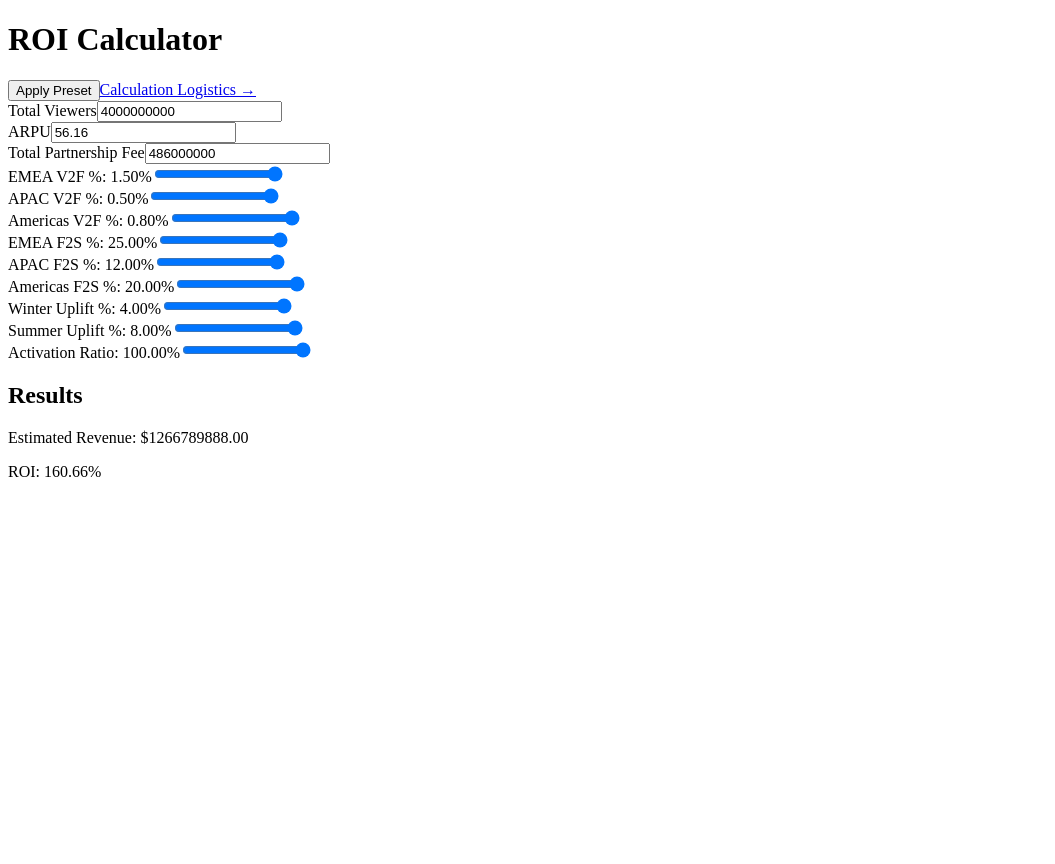
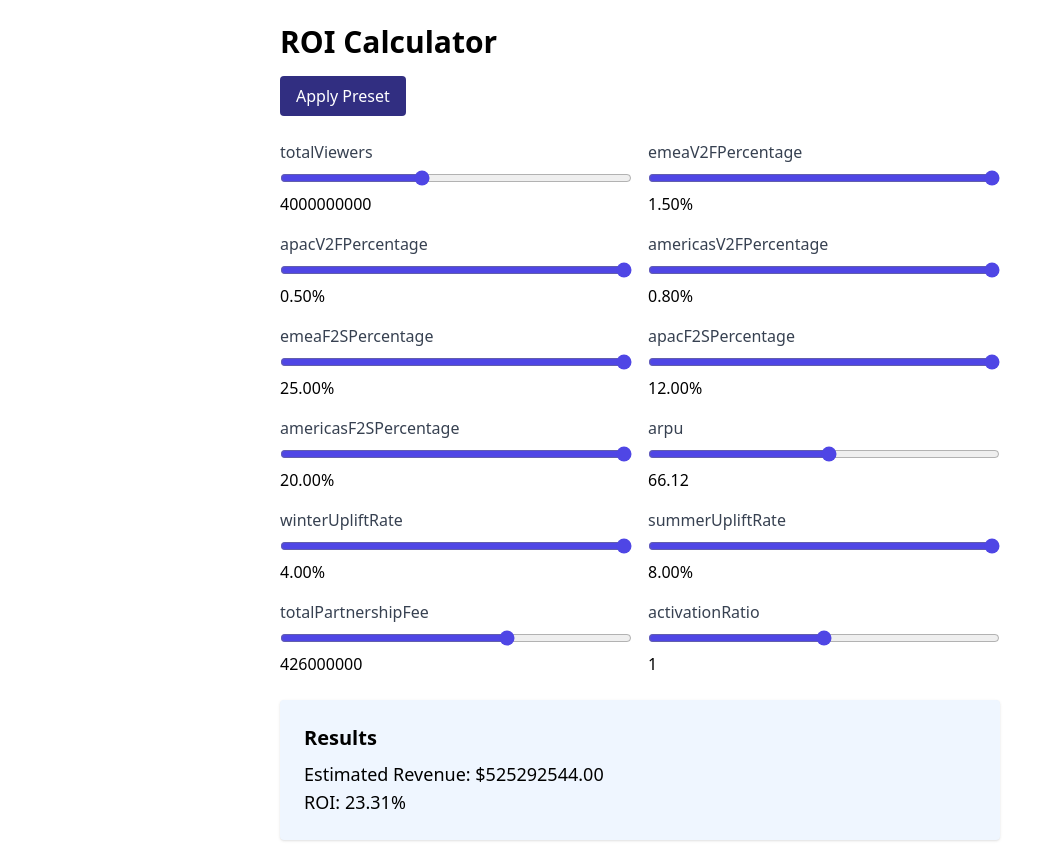
Before and after one commit to Mezzali22/ROI-Calculator, a React (Vite) app: page / in a window 1280 px wide. Shown: the whole page, without its empty margins (0-1055 px from the left). Before the commit the page ends 800 px from the top, so only its background shows below. Built offline with nearby package versions, Linux system fonts and the light colour scheme.

Commit message:
Restore design, fix preset, remove logistics page

```diff
--- a/src/LogisticsPage.jsx
+++ b/src/LogisticsPage.jsx
@@ -6,37 +6,27 @@ export default function LogisticsPage() {
     <div className="p-10 max-w-4xl mx-auto text-gray-800 font-sans leading-relaxed">
       <h1 className="text-3xl font-bold mb-6 text-center">Calculation Logistics</h1>
 
-      <div className="space-y-6">
-        <section>
+      <div className="space-y-4">
         <h2 className="text-xl font-semibold">1. Subscription Revenue</h2>
-          <ul className="list-disc pl-5 mt-2">
+        <ul className="list-disc pl-5">
           <li>EMEA = Total Viewers × 0.35 → V2F → F2S</li>
           <li>APAC = Total Viewers × 0.45 → V2F → F2S</li>
-            <li>Americas = Total Viewers × 0.20 → V2F → F2S</li>
-            <li>Total Subscribers = Sum of F2S</li>
-            <li>Subscription Revenue = Subscribers × ARPU × 6 years</li>
+          <li>Americas = Total Viewers × 0.2 → V2F → F2S</li>
+          <li>Total = Sum of F2S × ARPU × 6 years</li>
         </ul>
-        </section>
 
-        <section>
-          <h2 className="text-xl font-semibold">2. Advertising Revenue Uplift</h2>
-          <ul className="list-disc pl-5 mt-2">
-            <li>Winter Uplift + Summer Uplift → % multiplier</li>
-            <li>Revenue = Revenue × (1 + total uplift / 100)</li>
+        <h2 className="text-xl font-semibold">2. Advertising Revenue</h2>
+        <ul className="list-disc pl-5">
+          <li>Winter + Summer Uplift Multiplier</li>
+          <li>Total Revenue = Subscribers × ARPU × Uplift</li>
         </ul>
-        </section>
 
-        <section>
-          <h2 className="text-xl font-semibold">3. ROI Calculation</h2>
-          <ul className="list-disc pl-5 mt-2">
-            <li>Investment = Total Partnership Fee</li>
-            <li>ROI = ((Total Revenue - Investment) / Investment) × 100</li>
+        <h2 className="text-xl font-semibold">3. ROI Formula</h2>
+        <ul className="list-disc pl-5">
+          <li>ROI = ((Revenue - Fee) ÷ Fee) × 100</li>
         </ul>
-        </section>
 
-        <div className="pt-4">
         <Link to="/" className="text-purple-700 underline">← Back to ROI Calculator</Link>
-        </div>
       </div>
     </div>
   );
--- a/src/ROICalculator.jsx
+++ b/src/ROICalculator.jsx
@@ -1,22 +1,21 @@
 import React, { useState } from 'react';
-import { Link } from 'react-router-dom';
 
 export default function ROICalculator() {
   const [totalViewers, setTotalViewers] = useState(4000000000);
-  const [arpu, setArpu] = useState(56.16);
-  const [fee, setFee] = useState(486000000);
+  const [arpu, setArpu] = useState(66.12);
+  const [fee, setFee] = useState(426000000);
 
-  const [emV2F, setEmV2F] = useState(1.5);
-  const [apV2F, setApV2F] = useState(0.5);
-  const [amV2F, setAmV2F] = useState(0.8);
+  const [emeaV2F, setEmeaV2F] = useState(0.015);
+  const [apacV2F, setApacV2F] = useState(0.005);
+  const [amerV2F, setAmerV2F] = useState(0.008);
 
-  const [emF2S, setEmF2S] = useState(25);
-  const [apF2S, setApF2S] = useState(12);
-  const [amF2S, setAmF2S] = useState(20);
+  const [emeaF2S, setEmeaF2S] = useState(0.25);
+  const [apacF2S, setApacF2S] = useState(0.12);
+  const [amerF2S, setAmerF2S] = useState(0.2);
 
-  const [winterUplift, setWinterUplift] = useState(4);
-  const [summerUplift, setSummerUplift] = useState(8);
-  const [activationRatio, setActivationRatio] = useState(100);
+  const [winterUplift, setWinterUplift] = useState(0.04);
+  const [summerUplift, setSummerUplift] = useState(0.08);
+  const [activationRatio, setActivationRatio] = useState(1.0);
 
   const applyPreset = () => {
     setArpu(66.12);
@@ -24,89 +23,71 @@ export default function ROICalculator() {
   };
 
   const calculateROI = () => {
-    const v2fTotal = (
-      (totalViewers * emV2F) / 100 +
-      (totalViewers * apV2F) / 100 +
-      (totalViewers * amV2F) / 100
-    );
+    const v2fTotal =
+      (totalViewers * emeaV2F + totalViewers * apacV2F + totalViewers * amerV2F) / 3;
 
-    const convertedSubscribers = (
-      v2fTotal *
-      ((emF2S / 100 + apF2S / 100 + amF2S / 100) *
-        (activationRatio / 100)) /
-      3
-    );
+    const convertedSubscribers =
+      ((emeaF2S + apacF2S + amerF2S) / 3) * (v2fTotal * activationRatio);
 
-    const upliftMultiplier = 1 + (winterUplift + summerUplift) / 200;
+    const upliftMultiplier = 1 + (winterUplift + summerUplift);
+
     const revenue = convertedSubscribers * arpu * upliftMultiplier;
+    const roi = ((revenue - fee) / fee) * 100;
 
     return {
-      roi: ((revenue - fee) / fee) * 100,
       revenue: revenue.toFixed(2),
+      roi: roi.toFixed(2),
     };
   };
 
-  const { roi, revenue } = calculateROI();
+  const { revenue, roi } = calculateROI();
 
-  const labelClass = 'block font-medium text-gray-700 mb-1';
-  const sliderClass = 'border px-2 py-1 rounded w-full';
+  const labelClass = "block font-medium text-gray-700 mb-1";
+  const inputClass = "w-full border px-2 py-1 rounded";
+  const sliderClass = "w-full accent-indigo-600";
+
+  const variables = [
+    { label: "totalViewers", val: totalViewers, setter: setTotalViewers, min: 1000000, max: 10000000000 },
+    { label: "emeaV2FPercentage", val: emeaV2F, setter: setEmeaV2F, min: 0.01, max: 0.015 },
+    { label: "apacV2FPercentage", val: apacV2F, setter: setApacV2F, min: 0.0045, max: 0.005 },
+    { label: "americasV2FPercentage", val: amerV2F, setter: setAmerV2F, min: 0.0075, max: 0.008 },
+    { label: "emeaF2SPercentage", val: emeaF2S, setter: setEmeaF2S, min: 0.18, max: 0.25 },
+    { label: "apacF2SPercentage", val: apacF2S, setter: setApacF2S, min: 0.05, max: 0.12 },
+    { label: "americasF2SPercentage", val: amerF2S, setter: setAmerF2S, min: 0.12, max: 0.2 },
+    { label: "arpu", val: arpu, setter: setArpu, min: 30, max: 100 },
+    { label: "winterUpliftRate", val: winterUplift, setter: setWinterUplift, min: 0.02, max: 0.04 },
+    { label: "summerUpliftRate", val: summerUplift, setter: setSummerUplift, min: 0.05, max: 0.08 },
+    { label: "totalPartnershipFee", val: fee, setter: setFee, min: 100000000, max: 600000000 },
+    { label: "activationRatio", val: activationRatio, setter: setActivationRatio, min: 0.8, max: 1.2 },
+  ];
 
   return (
-    <div className="max-w-5xl mx-auto p-6 font-sans">
-      <h1 className="text-3xl font-bold text-center mb-6">ROI Calculator</h1>
-      <div className="flex justify-center gap-4 mb-4">
-        <button onClick={applyPreset} className="bg-blue-500 text-white px-4 py-2 rounded hover:bg-blue-600">Apply Preset</button>
-        <Link to="/logistics" className="text-purple-700 underline self-center">Calculation Logistics →</Link>
-      </div>
-
-      <div className="grid grid-cols-1 md:grid-cols-3 gap-6 mb-6">
-        <div>
-          <label className={labelClass}>Total Viewers</label>
-          <input type="number" value={totalViewers} onChange={e => setTotalViewers(+e.target.value)} className={sliderClass} />
-        </div>
-        <div>
-          <label className={labelClass}>ARPU</label>
-          <input type="number" step="0.01" value={arpu} onChange={e => setArpu(+e.target.value)} className={sliderClass} />
-        </div>
-        <div>
-          <label className={labelClass}>Total Partnership Fee</label>
-          <input type="number" value={fee} onChange={e => setFee(+e.target.value)} className={sliderClass} />
-        </div>
-      </div>
-
-      {/* Sliders */}
-      <div className="grid grid-cols-1 md:grid-cols-3 gap-6 mb-10">
-        {[
-          ['EMEA V2F %', emV2F, setEmV2F, 1, 1.5],
-          ['APAC V2F %', apV2F, setApV2F, 0.45, 0.5],
-          ['Americas V2F %', amV2F, setAmV2F, 0.75, 0.8],
-          ['EMEA F2S %', emF2S, setEmF2S, 18, 25],
-          ['APAC F2S %', apF2S, setApF2S, 5, 12],
-          ['Americas F2S %', amF2S, setAmF2S, 12, 20],
-          ['Winter Uplift %', winterUplift, setWinterUplift, 2, 4],
-          ['Summer Uplift %', summerUplift, setSummerUplift, 5, 8],
-          ['Activation Ratio', activationRatio, setActivationRatio, 80, 100],
-        ].map(([label, val, setter, min, max], i) => (
+    <div className="p-6 max-w-3xl mx-auto font-sans">
+      <h1 className="text-3xl font-bold mb-4">ROI Calculator</h1>
+      <button onClick={applyPreset} className="bg-indigo-900 text-white px-4 py-2 rounded mb-6">
+        Apply Preset
+      </button>
+      <div className="grid grid-cols-1 sm:grid-cols-2 gap-4 mb-6">
+        {variables.map(({ label, val, setter, min, max }) => (
           <div key={label}>
-            <label className={labelClass}>{label}: {val.toFixed(2)}%</label>
+            <label className={labelClass}>{label}</label>
             <input
               type="range"
               min={min}
               max={max}
-              step="0.01"
+              step="0.0001"
               value={val}
-              onChange={e => setter(+e.target.value)}
+              onChange={(e) => setter(parseFloat(e.target.value))}
               className={sliderClass}
             />
+            <p>{label.includes("Percentage") || label.includes("Rate") ? `${(val * 100).toFixed(2)}%` : val}</p>
           </div>
         ))}
       </div>
-
-      {/* Results */}
       <div className="bg-blue-50 p-6 rounded shadow text-lg">
         <h2 className="text-xl font-semibold mb-2">Results</h2>
         <p>Estimated Revenue: ${revenue}</p>
-        <p>ROI: {roi.toFixed(2)}%</p>
+        <p>ROI: {roi}%</p>
       </div>
     </div>
   );
--- a/src/main.jsx
+++ b/src/main.jsx
@@ -1,19 +1,10 @@
 import React from 'react';
 import ReactDOM from 'react-dom/client';
-import { BrowserRouter, Routes, Route } from 'react-router-dom';
+import ROICalculator from './ROICalculator.jsx';
+import './index.css';
 
-import ROICalculator from './ROICalculator';
-import LogisticsPage from './LogisticsPage';
-
-const root = ReactDOM.createRoot(document.getElementById('root'));
-
-root.render(
+ReactDOM.createRoot(document.getElementById('root')).render(
   <React.StrictMode>
-    <BrowserRouter>
-      <Routes>
-        <Route path="/" element={<ROICalculator />} />
-        <Route path="/logistics" element={<LogisticsPage />} />
-      </Routes>
-    </BrowserRouter>
+    <ROICalculator />
   </React.StrictMode>
 );
--- a/tailwind.config.js
+++ b/tailwind.config.js
@@ -1,7 +1,11 @@
-module.exports = {
-  content: ["./index.html", "./src/**/*.{js,ts,jsx,tsx}"],
+/** @type {import('tailwindcss').Config} */
+export default {
+  content: [
+    "./index.html",
+    "./src/**/*.{js,jsx}"
+  ],
   theme: {
     extend: {},
   },
   plugins: [],
-}
+};
```
Lines whose indentation alone changed are shown as unchanged.
